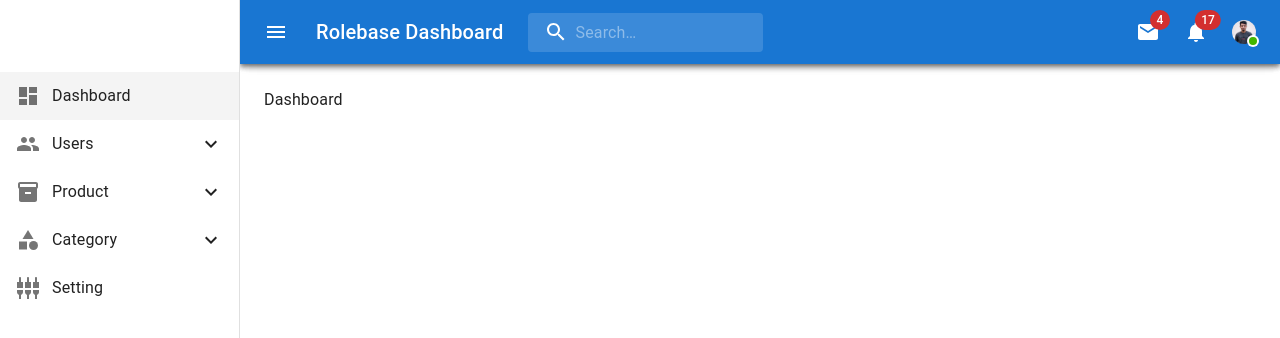
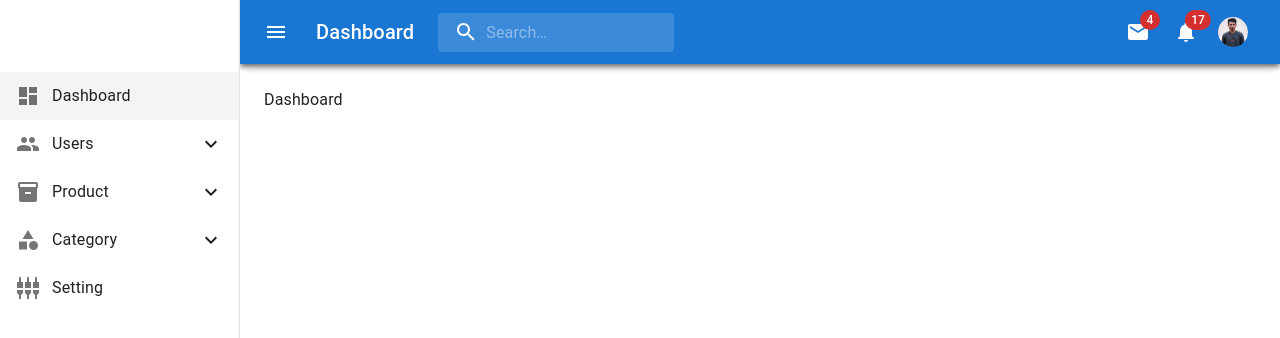
Before and after one commit to fahim-muntasir/ecommercesite-adminpanel-forntend, a React (Create React App) app: page / in a window 1280 px wide. Shown: the top 338 px of the page. Built offline with nearby package versions, Linux system fonts and the light colour scheme; sample sign-in values are in the browser's storage.

Commit message:
create logout functionality

```diff
--- a/src/components/PhotoUploadModal.js
+++ b/src/components/PhotoUploadModal.js
@@ -152,11 +152,15 @@ BootstrapDialogTitle.propTypes = {
   onClose: PropTypes.func.isRequired,
 };
 
-export default function PhotoUploadModal({ children, selectLength,  updateState, name }) {
+export default function PhotoUploadModal({
+  children,
+  selectLength,
+  updateState,
+  name,
+}) {
   const fileInputRef = useRef(null);
   const classes = useStyles();
   const [open, setOpen] = React.useState(false);
-  const [selectedFile, setSelectedFile] = React.useState(null);
   const [loading, setLoading] = React.useState(false);
   const [uploadProgress, setUploadProgress] = React.useState(0);
   const [success, setSuccess] = React.useState("");
@@ -225,7 +229,6 @@ export default function PhotoUploadModal({ children, selectLength,  updateState,
 
       setLoading(false);
     }
-    setSelectedFile(file);
   };
 
   const avatarSelectController = (e, path) => {
@@ -234,14 +237,14 @@ export default function PhotoUploadModal({ children, selectLength,  updateState,
       if (selectedAvatar.length < selectLength) {
         copySelectedpath.push(path);
         setSelectedAvatar(copySelectedpath);
-        updateState({name, data: copySelectedpath});
+        updateState({ name, data: copySelectedpath });
       } else {
         alert(`You are not able to add image more then ${selectLength}`);
       }
     } else {
       const newpath = copySelectedpath.filter((item) => item !== path);
       setSelectedAvatar(newpath);
-      updateState({name, data: newpath});
+      updateState({ name, data: newpath });
     }
   };
 
@@ -365,7 +368,9 @@ export default function PhotoUploadModal({ children, selectLength,  updateState,
           </Box>
         </DialogContent>
         <DialogActions>
-          {selectedAvatar.length > 0 && <Button>Save</Button>}
+          {selectedAvatar.length > 0 && (
+            <Button onClose={handleClose}>Save</Button>
+          )}
           <Button autoFocus onClick={handleButtonClick}>
             Upload Photo <UploadIcon />
           </Button>
--- a/src/components/Topbar.js
+++ b/src/components/Topbar.js
@@ -1,8 +1,9 @@
-import AccountCircle from "@mui/icons-material/AccountCircle";
+import LogoutIcon from "@mui/icons-material/Logout";
 import MailIcon from "@mui/icons-material/Mail";
 import MenuIcon from "@mui/icons-material/Menu";
 import MoreIcon from "@mui/icons-material/MoreVert";
 import NotificationsIcon from "@mui/icons-material/Notifications";
+import PersonIcon from "@mui/icons-material/Person";
 import SearchIcon from "@mui/icons-material/Search";
 import AppBar from "@mui/material/AppBar";
 import Avatar from "@mui/material/Avatar";
@@ -12,10 +13,12 @@ import IconButton from "@mui/material/IconButton";
 import InputBase from "@mui/material/InputBase";
 import Menu from "@mui/material/Menu";
 import MenuItem from "@mui/material/MenuItem";
+import Toolbar from "@mui/material/Toolbar";
+import Tooltip from "@mui/material/Tooltip";
+import Typography from "@mui/material/Typography";
 import { alpha, styled } from "@mui/material/styles";
-import Toolbar from "@mui/material/Toolbar";
-import Typography from "@mui/material/Typography";
 import React from "react";
+import { UseContext } from "../context/context";
 
 const Search = styled("div")(({ theme }) => ({
   position: "relative",
@@ -57,80 +60,33 @@ const StyledInputBase = styled(InputBase)(({ theme }) => ({
   },
 }));
 
-const StyledBadge = styled(Badge)(({ theme }) => ({
-  "& .MuiBadge-badge": {
-    backgroundColor: "#44b700",
-    color: "#44b700",
-    boxShadow: `0 0 0 2px ${theme.palette.background.paper}`,
-    "&::after": {
-      position: "absolute",
-      top: 0,
-      left: 0,
-      width: "100%",
-      height: "100%",
-      borderRadius: "50%",
-      animation: "ripple 1.2s infinite ease-in-out",
-      border: "1px solid currentColor",
-      content: '""',
-    },
-  },
-  "@keyframes ripple": {
-    "0%": {
-      transform: "scale(.8)",
-      opacity: 1,
-    },
-    "100%": {
-      transform: "scale(2.4)",
-      opacity: 0,
-    },
-  },
-}));
+export default function Topbar({ handleDrawerToggle }) {
+  const [mobileMoreAnchorEl, setMobileMoreAnchorEl] = React.useState(null);
+  const [anchorElUser, setAnchorElUser] = React.useState(null);
+  const {logout} = UseContext();
 
-export default function Topbar({ handleDrawerToggle }) {
-  const [anchorEl, setAnchorEl] = React.useState(null);
-  const [mobileMoreAnchorEl, setMobileMoreAnchorEl] = React.useState(null);
-
-  const isMenuOpen = Boolean(anchorEl);
   const isMobileMenuOpen = Boolean(mobileMoreAnchorEl);
-
-  const handleProfileMenuOpen = (event) => {
-    setAnchorEl(event.currentTarget);
-  };
 
   const handleMobileMenuClose = () => {
     setMobileMoreAnchorEl(null);
-  };
-
-  const handleMenuClose = () => {
-    setAnchorEl(null);
-    handleMobileMenuClose();
   };
 
   const handleMobileMenuOpen = (event) => {
     setMobileMoreAnchorEl(event.currentTarget);
   };
 
-  const menuId = "primary-search-account-menu";
-  const renderMenu = (
-    <Menu
-      anchorEl={anchorEl}
-      anchorOrigin={{
-        vertical: "top",
-        horizontal: "right",
-      }}
-      id={menuId}
-      keepMounted
-      transformOrigin={{
-        vertical: "top",
-        horizontal: "right",
-      }}
-      open={isMenuOpen}
-      onClose={handleMenuClose}
-    >
-      <MenuItem onClick={handleMenuClose}>Profile</MenuItem>
-      <MenuItem onClick={handleMenuClose}>My account</MenuItem>
-    </Menu>
-  );
+  const handleOpenUserMenu = (event) => {
+    setAnchorElUser(event.currentTarget);
+  };
+
+  const handleCloseUserMenu = () => {
+    setAnchorElUser(null);
+  };
+
+  // logut funtion
+  const logoutHandler = () => {
+    logout();
+  }
 
   const mobileMenuId = "primary-search-account-menu-mobile";
   const renderMobileMenu = (
@@ -149,37 +105,22 @@ export default function Topbar({ handleDrawerToggle }) {
       open={isMobileMenuOpen}
       onClose={handleMobileMenuClose}
     >
-      <MenuItem>
-        <IconButton size="large" aria-label="show 4 new mails" color="inherit">
-          <Badge badgeContent={4} color="error">
-            <MailIcon />
-          </Badge>
-        </IconButton>
-        <p>Messages</p>
+      <MenuItem onClick={handleCloseUserMenu}>
+        <Typography
+          textAlign="center"
+          sx={{ display: "flex", alignItems: "center", gap: "5px" }}
+        >
+          <PersonIcon /> Profile
+        </Typography>
       </MenuItem>
-      <MenuItem>
-        <IconButton
-          size="large"
-          aria-label="show 17 new notifications"
-          color="inherit"
+      <MenuItem onClick={handleCloseUserMenu}>
+        <Typography
+          textAlign="center"
+          sx={{ display: "flex", alignItems: "center", gap: "5px" }}
+          onClick={logoutHandler}
         >
-          <Badge badgeContent={17} color="error">
-            <NotificationsIcon />
-          </Badge>
-        </IconButton>
-        <p>Notifications</p>
-      </MenuItem>
-      <MenuItem onClick={handleProfileMenuOpen}>
-        <IconButton
-          size="large"
-          aria-label="account of current user"
-          aria-controls="primary-search-account-menu"
-          aria-haspopup="true"
-          color="inherit"
-        >
-          <AccountCircle />
-        </IconButton>
-        <p>Profile</p>
+          <LogoutIcon /> Logout
+        </Typography>
       </MenuItem>
     </Menu>
   );
@@ -204,7 +145,7 @@ export default function Topbar({ handleDrawerToggle }) {
             component="div"
             sx={{ display: { xs: "none", sm: "block" } }}
           >
-            Rolebase Dashboard
+            Dashboard
           </Typography>
           <Search>
             <SearchIconWrapper>
@@ -235,27 +176,49 @@ export default function Topbar({ handleDrawerToggle }) {
                 <NotificationsIcon />
               </Badge>
             </IconButton>
-            <IconButton
-              size="large"
-              edge="end"
-              aria-label="account of current user"
-              aria-controls={menuId}
-              aria-haspopup="true"
-              onClick={handleProfileMenuOpen}
-              color="inherit"
-            >
-              <StyledBadge
-                overlap="circular"
-                anchorOrigin={{ vertical: "bottom", horizontal: "right" }}
-                variant="dot"
-              >
+            <Tooltip title="Open settings">
+              <IconButton onClick={handleOpenUserMenu}>
                 <Avatar
                   alt="Remy Sharp"
                   src="/images/profilepic.png"
-                  sx={{ width: 24, height: 24 }}
+                  sx={{ width: "30px", height: "30px" }}
                 />
-              </StyledBadge>
-            </IconButton>
+              </IconButton>
+            </Tooltip>
+            <Menu
+              sx={{ mt: "45px" }}
+              id="menu-appbar"
+              anchorEl={anchorElUser}
+              anchorOrigin={{
+                vertical: "top",
+                horizontal: "right",
+              }}
+              keepMounted
+              transformOrigin={{
+                vertical: "top",
+                horizontal: "right",
+              }}
+              open={Boolean(anchorElUser)}
+              onClose={handleCloseUserMenu}
+            >
+              <MenuItem onClick={handleCloseUserMenu}>
+                <Typography
+                  textAlign="center"
+                  sx={{ display: "flex", alignItems: "center", gap: "5px" }}
+                >
+                  <PersonIcon /> Profile
+                </Typography>
+              </MenuItem>
+              <MenuItem onClick={handleCloseUserMenu}>
+                <Typography
+                  textAlign="center"
+                  sx={{ display: "flex", alignItems: "center", gap: "5px" }}
+                  onClick={logoutHandler}
+                >
+                  <LogoutIcon /> Logout
+                </Typography>
+              </MenuItem>
+            </Menu>
           </Box>
           <Box sx={{ display: { xs: "flex", md: "none" } }}>
             <IconButton
@@ -272,7 +235,6 @@ export default function Topbar({ handleDrawerToggle }) {
         </Toolbar>
       </AppBar>
       {renderMobileMenu}
-      {renderMenu}
     </Box>
   );
 }
--- a/src/context/context.js
+++ b/src/context/context.js
@@ -8,7 +8,6 @@ export const UseContext = () => {
 };
 
 export default function ContextProvider({ children }) {
-    const [loading, setLoading] = useState(false);
   const [isLogin, setIsLogin] = useState(false);
 
   const login = async ({ userName, password }, cd) => {
@@ -26,19 +25,21 @@ export default function ContextProvider({ children }) {
     }
   };
 
-    const checkLogin = () => {
-        setIsLogin(true);
+  const logout = () => {
+    localStorage.removeItem("Auth");
+    window.location.href = "/login";
   };
 
   const value = {
     login,
     isLogin,
     setIsLogin,
+    logout,
   };
 
   return (
     <CreateContext.Provider value={value}>
-            {!loading && children}
+      {children}
     </CreateContext.Provider>
   );
 }
--- a/src/pages/products/Add_product.js
+++ b/src/pages/products/Add_product.js
@@ -166,6 +166,7 @@ export default function Add_product() {
           variant="outlined"
           type="text"
           name="title"
+          value={values.title}
           onChange={handleChange("title")}
           required
           helperText={errors?.["title"]?.msg}
@@ -202,6 +203,7 @@ export default function Add_product() {
           label="Price"
           variant="outlined"
           type="number"
+          value={values.price}
           name="price"
           onChange={handleChange("price")}
           required
@@ -212,6 +214,7 @@ export default function Add_product() {
           label="Slag"
           variant="outlined"
           type="text"
+          value={values.slag}
           name="slag"
           onChange={handleChange("slag")}
           required
@@ -223,6 +226,7 @@ export default function Add_product() {
           variant="outlined"
           type="text"
           name="description"
+          value={values.description}
           onChange={handleChange("description")}
           required
           helperText={errors?.["description"]?.msg}
```
Lines whose indentation alone changed are shown as unchanged.
